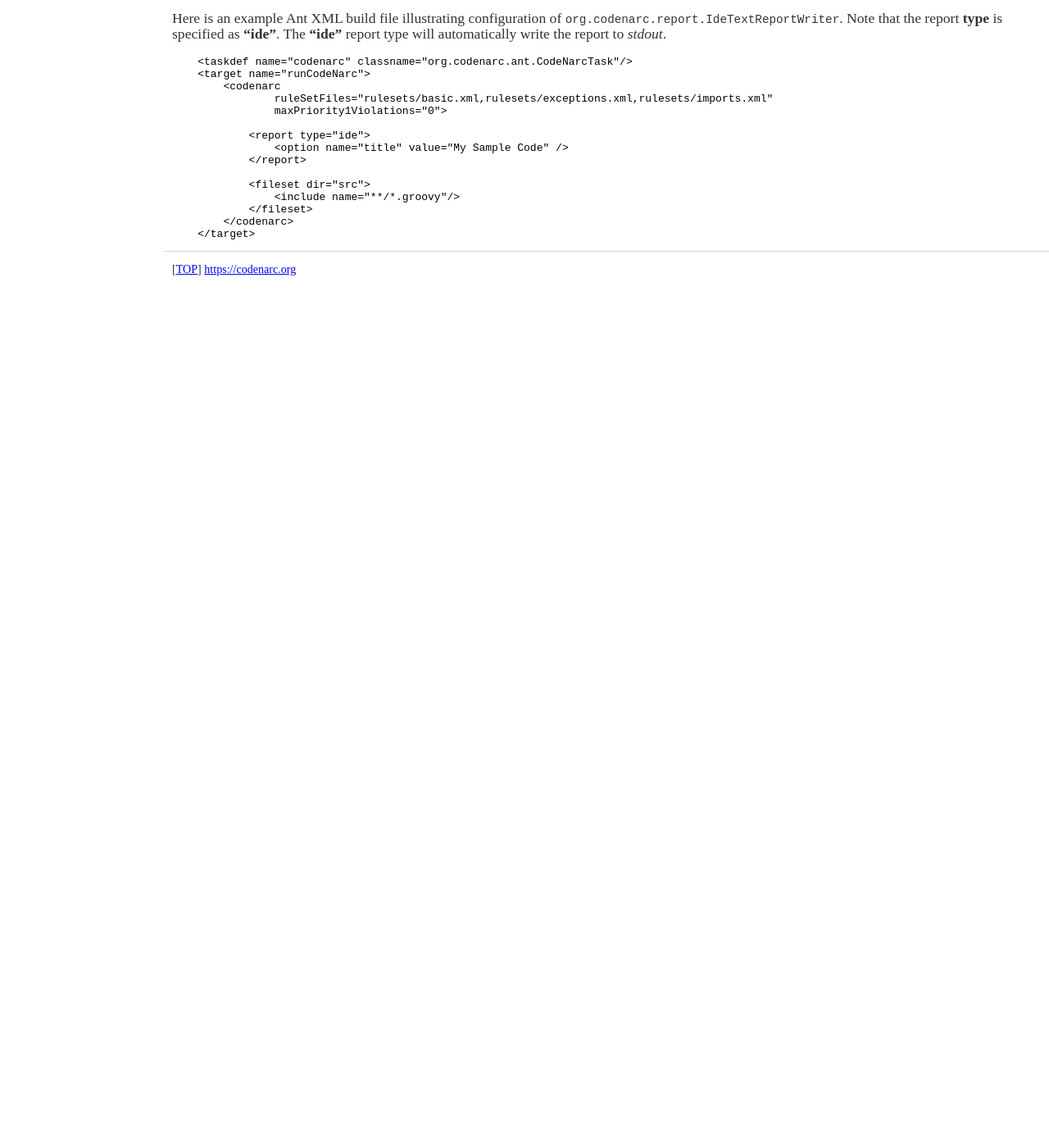
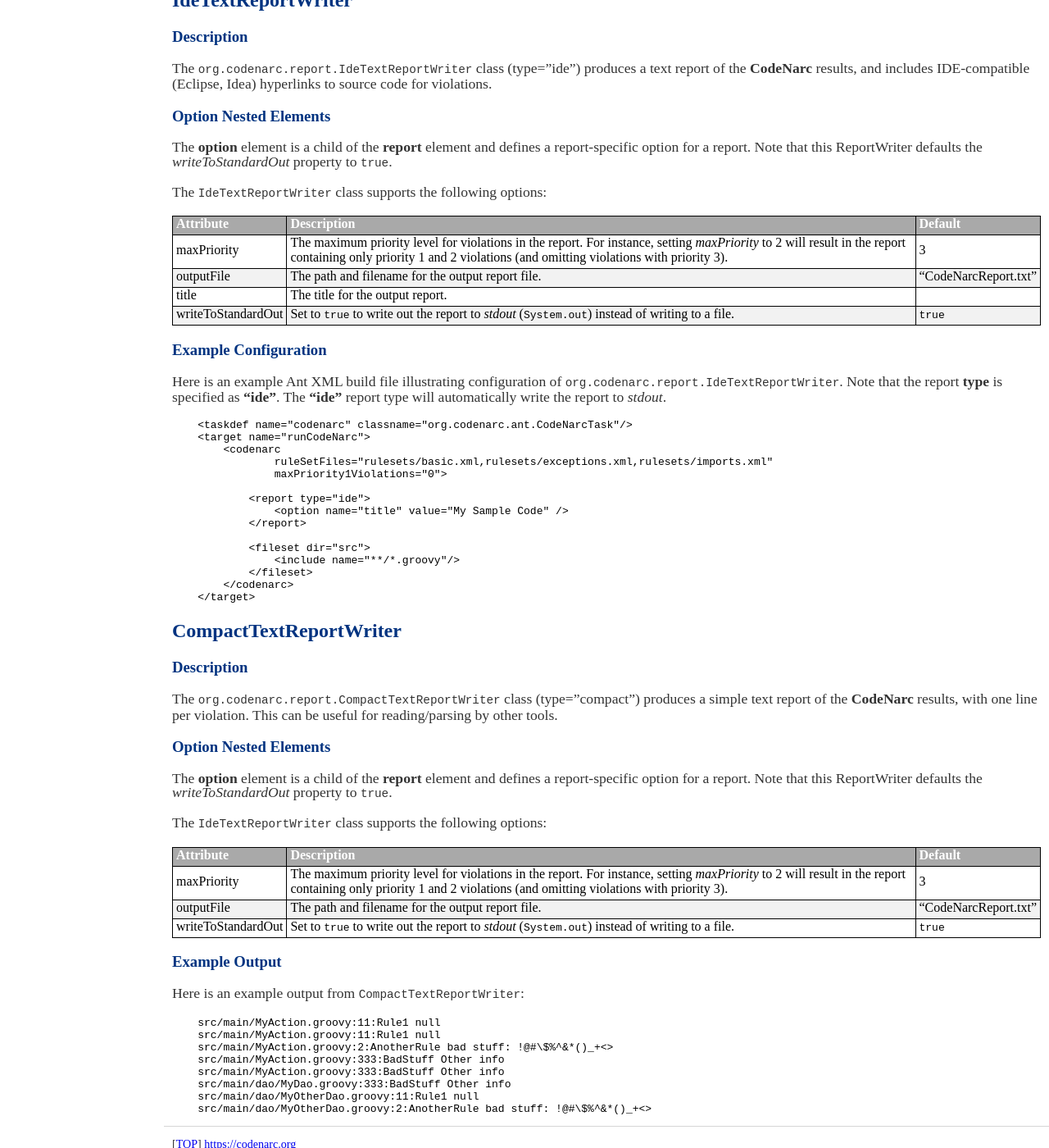
Before and after one commit to CodeNarc/CodeNarc, a Jekyll site: the page built from codenarc-text-report-writer.md, in a window 1280 px wide and 1400 px high, scrolled down 991 px. Shown: the whole window at 82% size. Built offline with Jekyll 4.4.1, drawn with Linux system fonts in a browser that asks for light colours; before the commit the page ends 1341 px from its top, so only the background shows below that; some of the changed text lies outside the part shown.

Commit message:
#569: Add online docs for the new CompactTextReportWriter

````diff
--- a/_layouts/default.html
+++ b/_layouts/default.html
@@ -48,7 +48,7 @@
         <li><a href="./codenarc-sortable-html-report-writer.html">Sortable HTML</a> [<a href="./SampleCodeNarcSortableHtmlReport.html">SAMPLE</a>]</li>
         <li><a href="./codenarc-xml-report-writer.html">XML Report</a> [<a href="./SampleCodeNarcXmlReport.xml">SAMPLE</a>]</li>
         <li><a href="./codenarc-json-report-writer.html">JSON Report</a> [<a href="./SampleCodeNarcJsonReport.json">SAMPLE</a>]</li>
-        <li><a href="./codenarc-text-report-writer.html">Text and IDE Reports</a></li>
+        <li><a href="./codenarc-text-report-writer.html">Text/IDE/Compact Reports</a></li>
         <li><a href="./codenarc-baseline-xml-report-writer.html">Baseline Report</a></li>
     </ul>
 
--- a/codenarc-text-report-writer.md
+++ b/codenarc-text-report-writer.md
@@ -1,26 +1,23 @@
 ---
 layout: default
-title: CodeNarc TextReportWriter and IdeTextReportWriter
+title: CodeNarc Text / IDE / Compact ReportWriters
 ---
 
-# TextReportWriter and IdeTextReportWriter
+# Text / IDE / Compact ReportWriters
 
-## Description
+## TextReportWriter
+
+### Description
 
 The `org.codenarc.report.TextReportWriter` class (type="text") produces a simple text report of the
 **CodeNarc** results. See a [Sample Report](./SampleCodeNarcTextReport.txt).
 
-The `org.codenarc.report.IdeTextReportWriter` class (type="ide") also produces a text report of the
-**CodeNarc** results, and includes IDE-compatible (Eclipse, Idea) hyperlinks to source code for violations.
-
-
-## Option Nested Elements
+### Option Nested Elements
 
 The **option** element is a child of the **report** element and defines a report-specific option
 for a report.
 
-The `TextReportWriter` and `IdeTextReportWriter` classes
-supports the following options:
+The `TextReportWriter` class supports the following options:
 
 | Attribute               | Description            | Default             |
 |-------------------------|------------------------|---------------------|
@@ -30,7 +27,7 @@ supports the following options:
 | writeToStandardOut      | Set to `true` to write out the report to *stdout* (`System.out`) instead of writing to a file. |  `false` |
 
 
-## Examples
+### Example Configuration
 
 Here is an example Ant XML build file illustrating configuration of
 `org.codenarc.report.TextReportWriter`. Note that the report **type** is specified as **"text"**.
@@ -54,6 +51,31 @@ Here is an example Ant XML build file illustrating configuration of
     </target>
 ```
 
+
+## IdeTextReportWriter
+
+### Description
+
+The `org.codenarc.report.IdeTextReportWriter` class (type="ide") produces a text report of the
+**CodeNarc** results, and includes IDE-compatible (Eclipse, Idea) hyperlinks to source code for violations.
+
+### Option Nested Elements
+
+The **option** element is a child of the **report** element and defines a report-specific option
+for a report. Note that this ReportWriter defaults the *writeToStandardOut* property to `true`.
+
+The `IdeTextReportWriter` class supports the following options:
+
+| Attribute               | Description            | Default             |
+|-------------------------|------------------------|---------------------|
+| maxPriority             | The maximum priority level for violations in the report. For instance, setting *maxPriority* to 2 will result in the report containing only priority 1 and 2 violations (and omitting violations with priority 3). | 3 |
+| outputFile              | The path and filename for the output report file.              | "CodeNarcReport.txt"  |
+| title                   | The title for the output report.                               |                        |
+| writeToStandardOut      | Set to `true` to write out the report to *stdout* (`System.out`) instead of writing to a file. |  `true` |
+
+
+### Example Configuration
+
   Here is an example Ant XML build file illustrating configuration of
   `org.codenarc.report.IdeTextReportWriter`. Note that the report **type** is specified as **"ide"**.
   The **"ide"** report type will automatically write the report to *stdout*.
@@ -75,3 +97,39 @@ Here is an example Ant XML build file illustrating configuration of
         </codenarc>
     </target>
 ```
+
+## CompactTextReportWriter
+
+### Description
+
+The `org.codenarc.report.CompactTextReportWriter` class (type="compact") produces a simple text report of the
+**CodeNarc** results, with one line per violation. This can be useful for reading/parsing by other tools.
+
+### Option Nested Elements
+
+The **option** element is a child of the **report** element and defines a report-specific option
+for a report. Note that this ReportWriter defaults the *writeToStandardOut* property to `true`.
+
+The `IdeTextReportWriter` class supports the following options:
+
+| Attribute               | Description            | Default             |
+|-------------------------|------------------------|---------------------|
+| maxPriority             | The maximum priority level for violations in the report. For instance, setting *maxPriority* to 2 will result in the report containing only priority 1 and 2 violations (and omitting violations with priority 3). | 3 |
+| outputFile              | The path and filename for the output report file.                                              | "CodeNarcReport.txt"  |
+| writeToStandardOut      | Set to `true` to write out the report to *stdout* (`System.out`) instead of writing to a file. |  `true` |
+
+
+### Example Output
+
+  Here is an example output from `CompactTextReportWriter`:
+
+```
+    src/main/MyAction.groovy:11:Rule1 null
+    src/main/MyAction.groovy:11:Rule1 null
+    src/main/MyAction.groovy:2:AnotherRule bad stuff: !@#\$%^&*()_+<>
+    src/main/MyAction.groovy:333:BadStuff Other info
+    src/main/MyAction.groovy:333:BadStuff Other info
+    src/main/dao/MyDao.groovy:333:BadStuff Other info
+    src/main/dao/MyOtherDao.groovy:11:Rule1 null
+    src/main/dao/MyOtherDao.groovy:2:AnotherRule bad stuff: !@#\$%^&*()_+<>
+```
````
